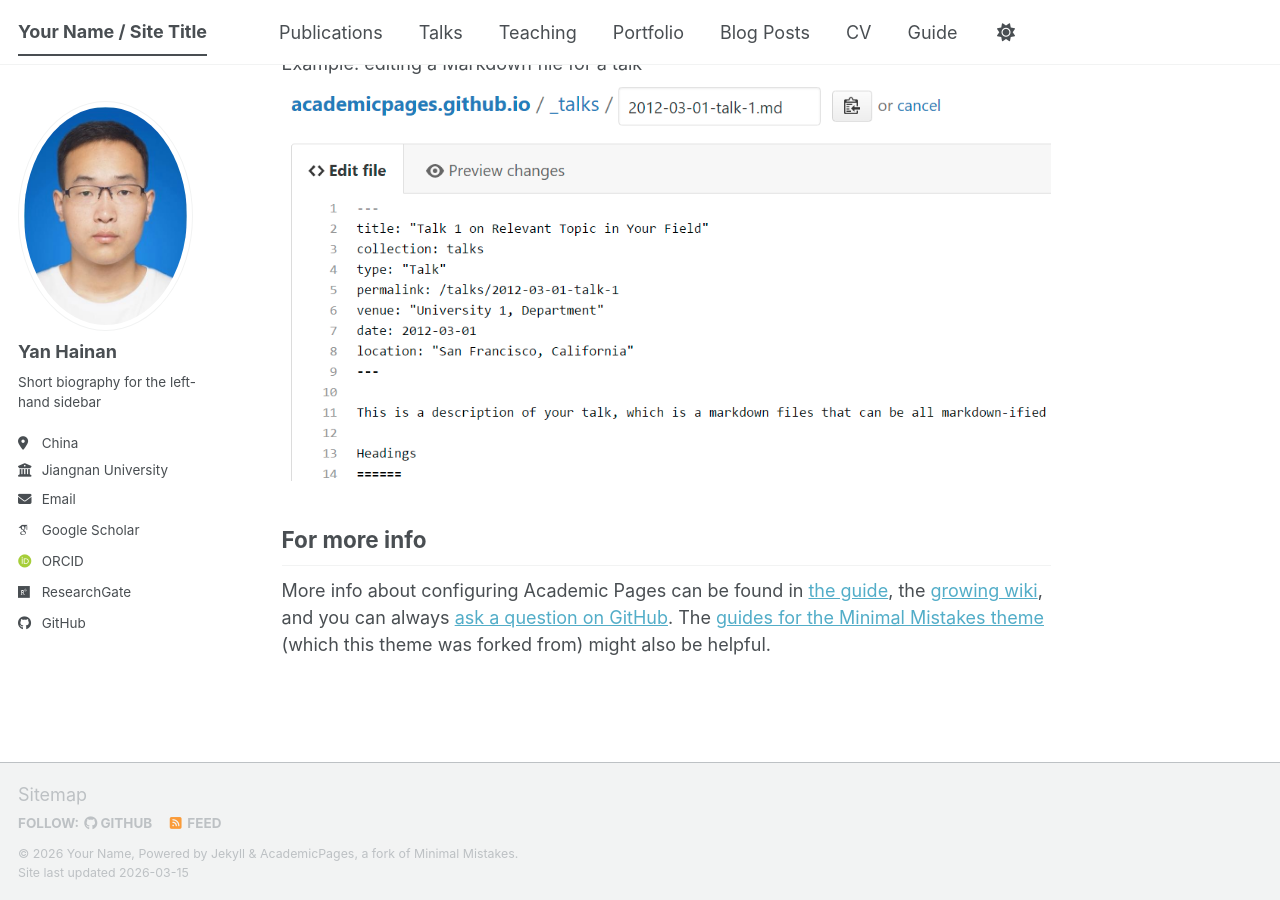
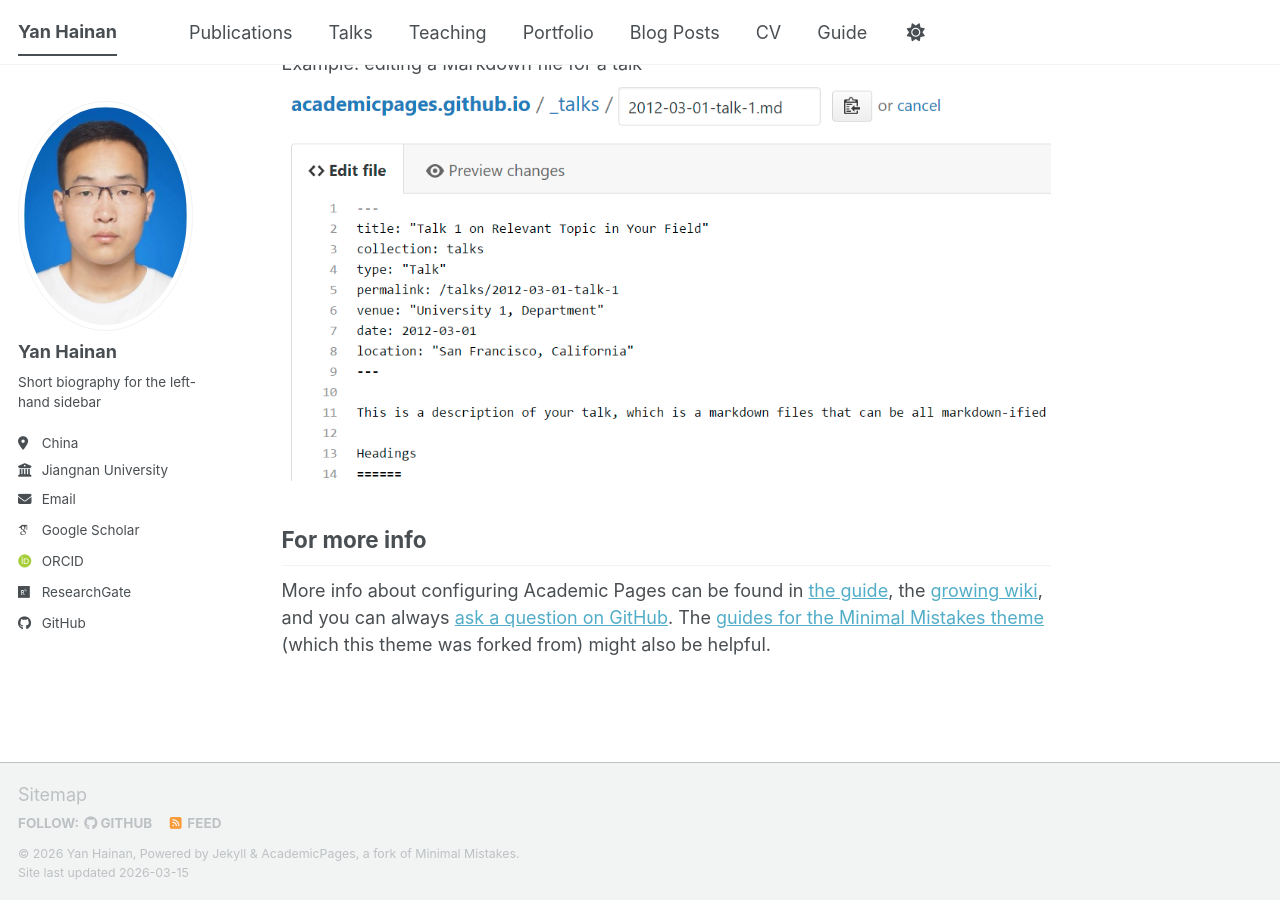
Before and after one commit to Archi-nan1994/yanhainan, a Jekyll site: the page built from _pages/about.md, in a window 1280 px wide and 900 px high, scrolled down 2720 px. Built offline with Jekyll 4.4.1, drawn with Linux system fonts in a browser that asks for light colours; some web fonts are replaced; a script bundle is joined from its source files by our own code; library files that are not in the unit come from our copies.

Commit message:
Update _config.yml

```diff
--- a/_config.yml
+++ b/_config.yml
@@ -9,10 +9,10 @@
 # Basic Site Settings
 locale                   : "en-US"
 site_theme               : "default" # The available themes options are "default", "air", "sunrise", "mint", "dirt" and "contrast"
-title                    : "Your Name / Site Title"
+title                    : "Yan Hainan"
 title_separator          : "-"
-name                     : &name "Your Name"
-description              : &description "Your Name's academic portfolio"   # Update this with a general description of your site, this is the default if not overridden by a page
+name                     : &name "Yan Hainan"
+description              : &description "Yan Hainan's academic portfolio"   # Update this with a general description of your site, this is the default if not overridden by a page
 url                      : https://academicpages.github.io # The base hostname & protocol for your site e.g. "https://[your GitHub username].github.io",
                                                            # or if you already have some other page hosted on Github then use "https://[your GitHub username].github.io/[Your Repo Name]"
 baseurl                  : "" # the subpath of your site, e.g. "/blog"
@@ -30,7 +30,7 @@
   location         : "China"
   employer         : "Jiangnan University"
   uri              : # URL
-  email            : "none@example.org"
+  email            : "yanhainan2013@gmail.com"
 
   # Academic websites
   googlescholar    : "https://scholar.google.com/citations?user=w3ZEnToAAAAJ&hl=zh-CN&oi=ao"
```
